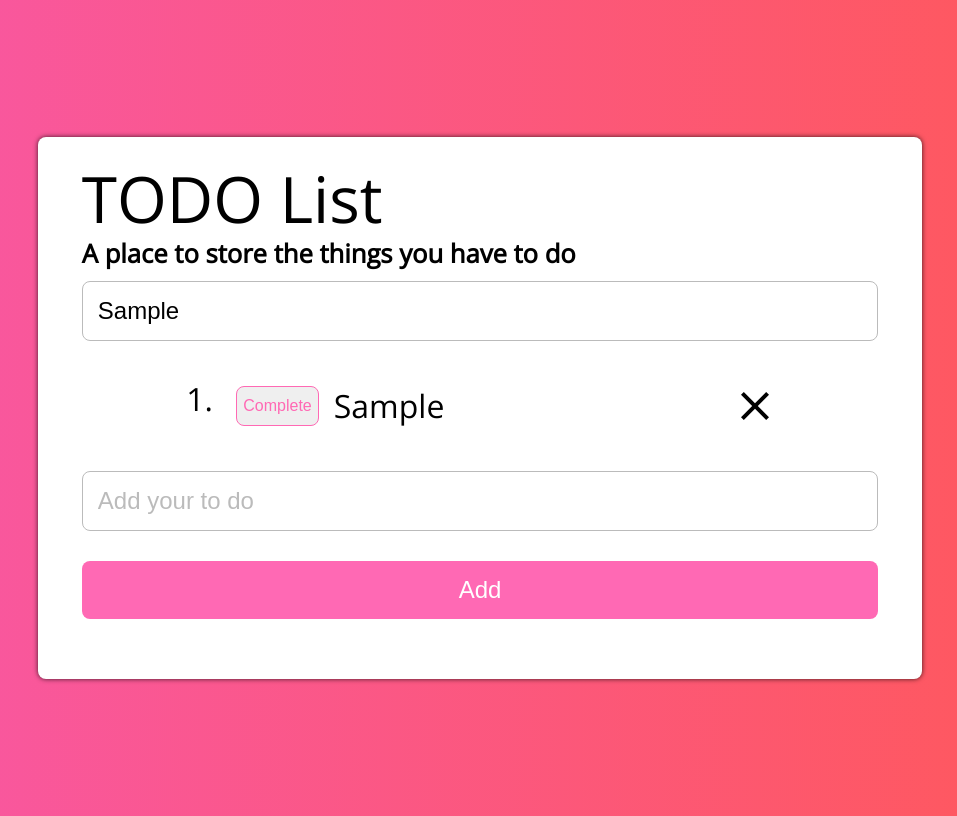
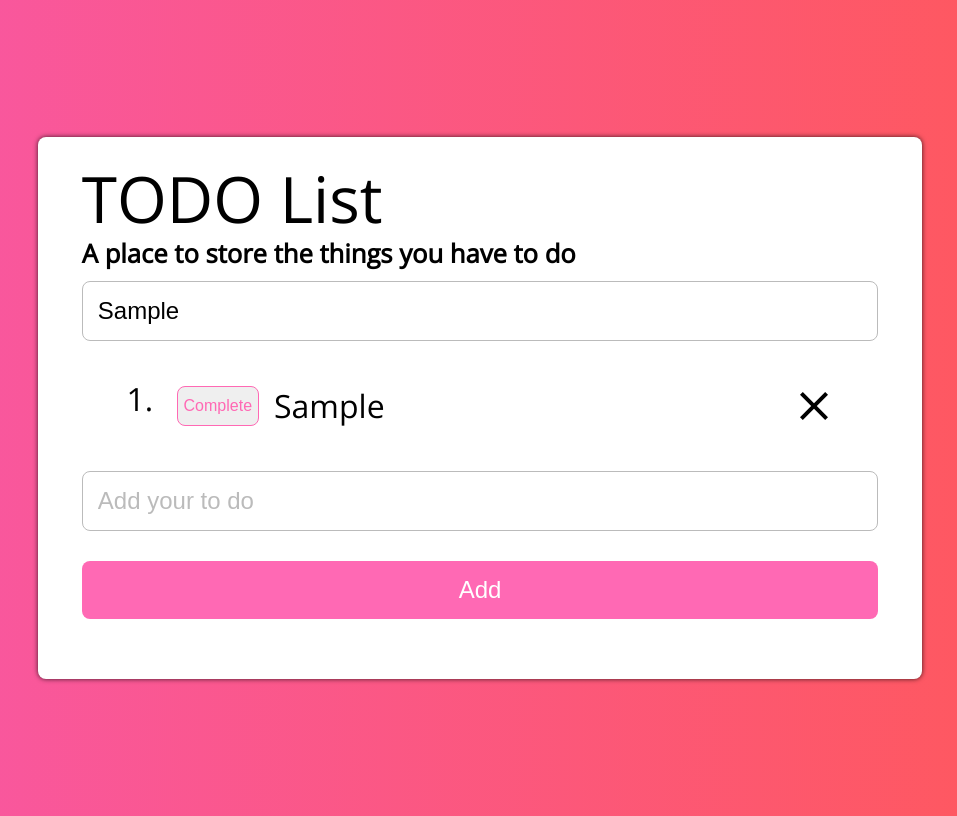
Before and after one commit to sybrid1982/-Bridges-ToDoList, a plain HTML site: page index.html in a window 1280 px wide. Both pictures are taken after typing "Sample", "Sample" into the empty fields and a click on the button "Add". Shown: the whole page, without its empty margins (160-1117 px from the left). Drawn offline with nearby package versions, Linux system fonts and the light colour scheme.

Commit message:
More Stylings

```diff
--- a/css/styles.css
+++ b/css/styles.css
@@ -85,12 +85,12 @@ ol {
     align-items: center;
     flex-direction: column;
     justify-content: center;
-    width: 70%;
+    width: 90%;
 }
 
 ol li {
     font-size: 2em;
-    width: 90%;
+    width: 85%;
 }
 
 li button {
@@ -104,6 +104,7 @@ li button {
     margin: 10px 0px;
     align-items: center;
     height: 1.5em;
+    border-radius: 8px;
 }
 
 .grayhover:hover {
```
